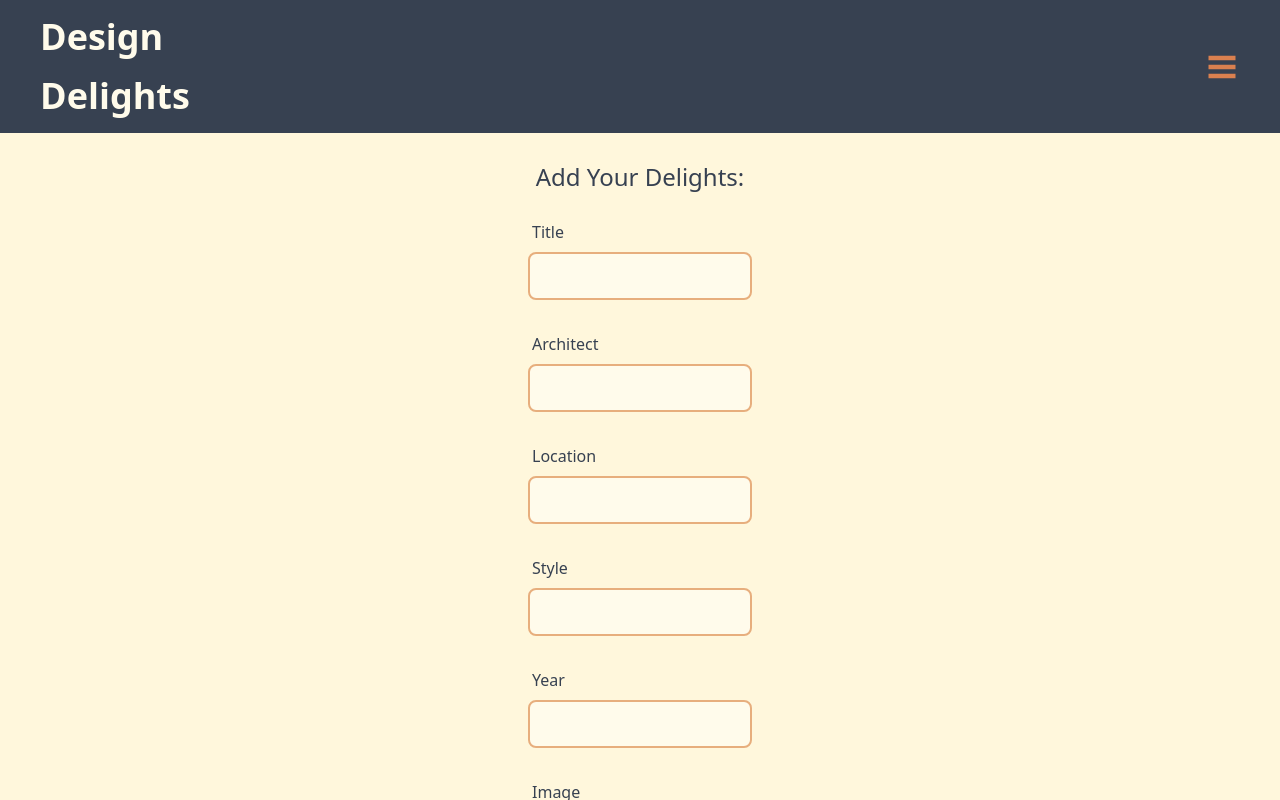
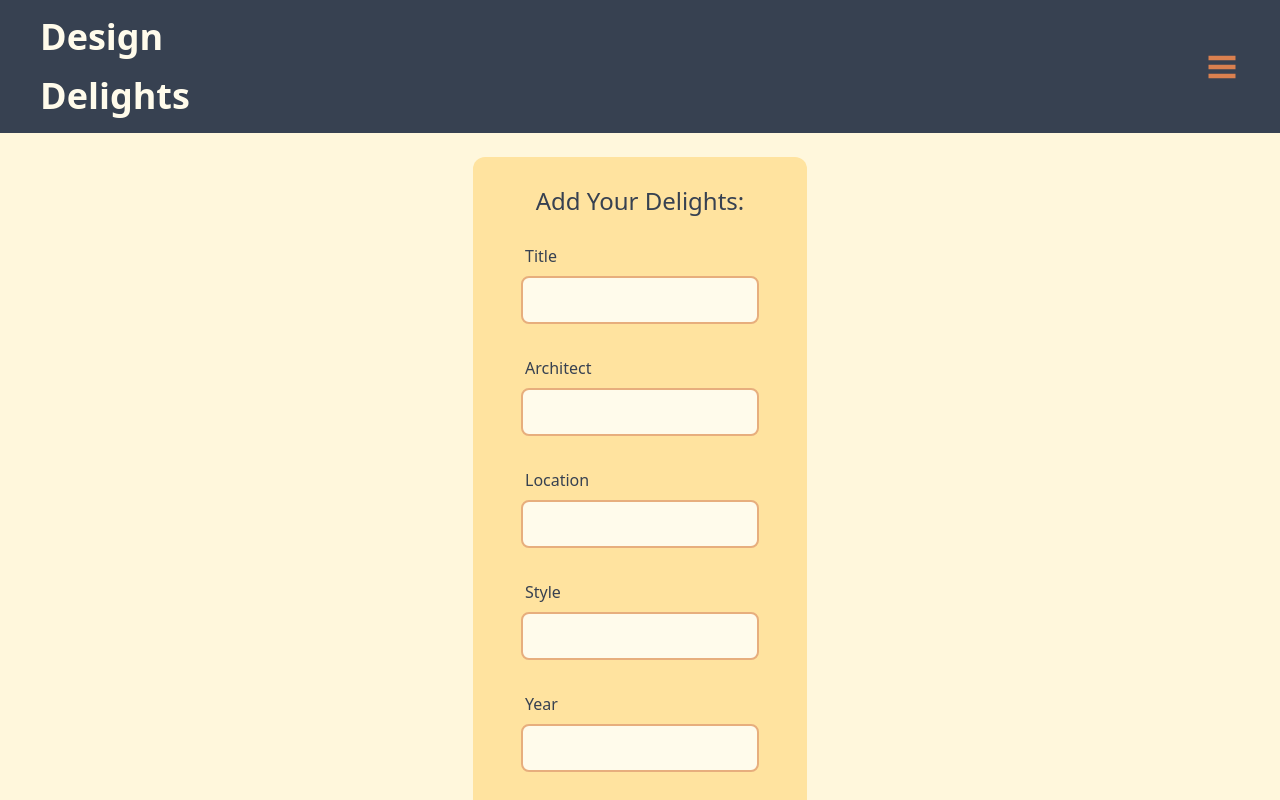
Before and after one commit to sheevashab/design-delights, a React (Create React App) app in the folder client/: page /architecture/new in a window 1280 px wide. Built offline with nearby package versions, Linux system fonts and the light colour scheme; no server answers.

Commit message:
form styling with container

```diff
--- a/client/src/components/architecture/ArchitectureForm.jsx
+++ b/client/src/components/architecture/ArchitectureForm.jsx
@@ -3,7 +3,7 @@ import React from "react";
 export default function ArchitectureForm(props) {
   return (
     <div className="form-control">
-      <form className="flex flex-col mx-auto mt-6 w-56" onSubmit={props.handleSubmit}>
+      <form className="flex flex-col mx-auto mt-6 bg-soft-yellow rounded-xl px-12 py-6" onSubmit={props.handleSubmit}>
         <h1 className="text-gray-700 text-2xl text-center font-normal leading-relaxed">Add Your Delights:</h1>
         <label className="label mt-4">
           <span className="label-text text-base text-gray-700">Title</span></label>
--- a/client/src/components/art/ArtForm.jsx
+++ b/client/src/components/art/ArtForm.jsx
@@ -3,7 +3,7 @@ import React from "react";
 export default function ArtForm(props) {
   return (
     <div className="form-control">
-      <form className="flex flex-col mx-auto mt-6 w-56" onSubmit={props.handleSubmit}>
+      <form className="flex flex-col mx-auto mt-6 bg-soft-yellow rounded-xl px-12 py-6" onSubmit={props.handleSubmit}>
         <h1 className="text-gray-700 text-2xl text-center font-normal leading-relaxed">Add Your Delights:</h1>
         <label className="label mt-4">
           <span className="label-text text-base text-gray-700">Title</span></label>
--- a/client/src/components/fashion/FashionForm.jsx
+++ b/client/src/components/fashion/FashionForm.jsx
@@ -3,7 +3,7 @@ import React from "react";
 export default function FashionForm(props) {
   return (
     <div className="form-control">
-      <form className="flex flex-col mx-auto mt-6 w-56" onSubmit={props.handleSubmit}>
+      <form className="flex flex-col mx-auto mt-6 bg-soft-yellow rounded-xl px-12 py-6" onSubmit={props.handleSubmit}>
         <h1 className="text-gray-700 text-2xl text-center font-normal leading-relaxed">Add Your Delights:</h1>
 
         <label className="label mt-4">
--- a/client/src/components/interiors/InteriorsForm.jsx
+++ b/client/src/components/interiors/InteriorsForm.jsx
@@ -3,7 +3,7 @@ import React from "react";
 export default function InteriorsForm(props) {
   return (
     <div className="form-control">
-      <form className="flex flex-col mx-auto mt-6 w-56" onSubmit={props.handleSubmit}>
+      <form className="flex flex-col mx-auto mt-6 bg-soft-yellow rounded-xl px-12 py-6" onSubmit={props.handleSubmit}>
         <h1 className="text-gray-700 text-2xl text-center font-normal leading-relaxed">Add Your Delights:</h1>
         <label className="label mt-4">
           <span className="label-text text-base text-gray-700">Product Name</span></label>
```
